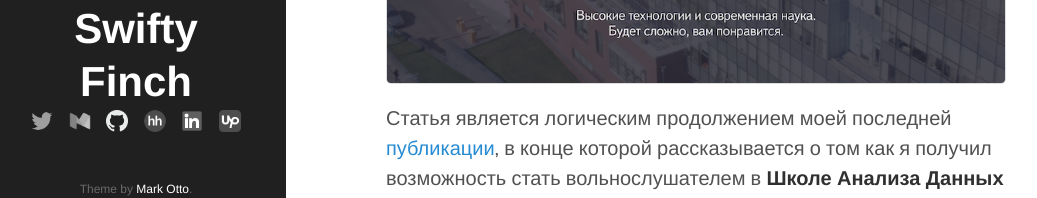
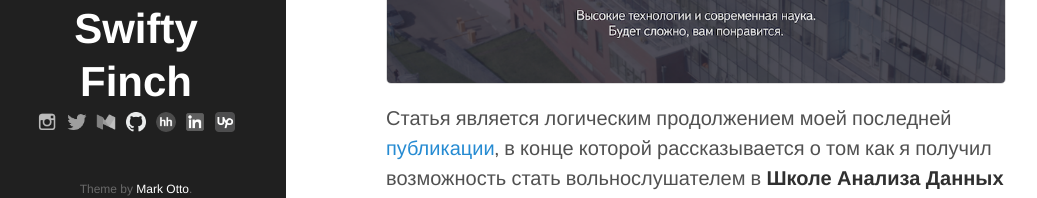
Before and after one commit to artFintch/artFintch.github.io, a Jekyll site: the page built from index.html, in a window 1280 px wide and 1400 px high, scrolled down 526 px. Shown: the part 1176-1374 px from the top of the window, without its empty margins (14-1051 px from the left). Built offline with Jekyll 4.4.1, drawn with Linux system fonts in a browser that asks for light colours; some web fonts are replaced.

Commit message:
Add instagram icon.

```diff
--- a/_includes/sidebar.html
+++ b/_includes/sidebar.html
@@ -14,32 +14,44 @@
     <div>
     <div class="icons">
         <div>
-            <a data-balloon="Twitter" data-balloon-pos="down" class="icon" href="https://twitter.com/artFintch">
+            <a data-balloon="Instagram" data-balloon-pos="down" class="icon"
+                href="https://www.instagram.com/artfintch/">
+                <img src="/public/assets/imgs/instagram_bw.png">
+            </a>
+        </div>
+        <div>
+            <a data-balloon="Twitter" data-balloon-pos="down" class="icon"
+                href="https://twitter.com/artFintch">
                 <img src="/public/assets/imgs/twitter_bw.png">
             </a>
         </div>
         <div>
-            <a data-balloon="Medium" data-balloon-pos="down" class="icon" href="https://medium.com/@artFintch">
+            <a data-balloon="Medium" data-balloon-pos="down" class="icon"
+                href="https://medium.com/@artFintch">
                 <img src="/public/assets/imgs/medium_bw.png">
             </a>
         </div>
         <div>
-            <a data-balloon="GitHub" data-balloon-pos="down" class="icon" href="https://github.com/artFintch">
+            <a data-balloon="GitHub" data-balloon-pos="down" class="icon"
+                href="https://github.com/artFintch">
                 <img src="/public/assets/imgs/github_bw.png">
             </a>
         </div>
         <div>
-            <a data-balloon="HeadHunter" data-balloon-pos="down" class="icon" href="https://ekaterinburg.hh.ru/applicant/resumes/view?resume=227c8eb0ff013a445d0039ed1f395a436a494a">
+            <a data-balloon="HeadHunter" data-balloon-pos="down" class="icon"
+                href="https://ekaterinburg.hh.ru/applicant/resumes/view?resume=227c8eb0ff013a445d0039ed1f395a436a494a">
                 <img src="/public/assets/imgs/hh_bw.png">
             </a>
         </div>
         <div>
-            <a data-balloon="LinkedIn" data-balloon-pos="down" class="icon" href="https://www.linkedin.com/in/vyacheslav-khorkov-92b65164">
+            <a data-balloon="LinkedIn" data-balloon-pos="down" class="icon"
+                href="https://www.linkedin.com/in/vyacheslav-khorkov-92b65164">
                 <img src="/public/assets/imgs/linkedin_bw.png">
             </a>
         </div>
         <div>
-            <a data-balloon="Upwork" data-balloon-pos="down" class="icon" href="https://www.upwork.com/o/profiles/users/_~01379889e9ed58198c">
+            <a data-balloon="Upwork" data-balloon-pos="down" class="icon"
+                href="https://www.upwork.com/o/profiles/users/_~01379889e9ed58198c">
                 <img src="/public/assets/imgs/upwork_bw.png">
             </a>
         </div>
--- a/public/css/hyde.css
+++ b/public/css/hyde.css
@@ -130,7 +130,7 @@ a.sidebar-nav-item:focus {
 }
 
 .content {
-  padding-top:    3rem;
+  padding-top: 3rem;
 }
 
 @media (min-width: 48em) {
@@ -181,12 +181,12 @@ a.sidebar-nav-item:focus {
 .icons > div {
     display: inline-block;
     *display: inline; /* For IE7 */
-    width: 1.6rem;
+    width: 1.2rem;
     text-align: center;
 }
 .icon > img {
-    width: 22px;
-    height: 22px;
+    width: 20px;
+    height: 20px;
 }
 
 .avatar {
```
Also changed, not shown: public/assets/imgs/instagram_bw.png (added). Lines whose indentation alone changed are shown as unchanged.
